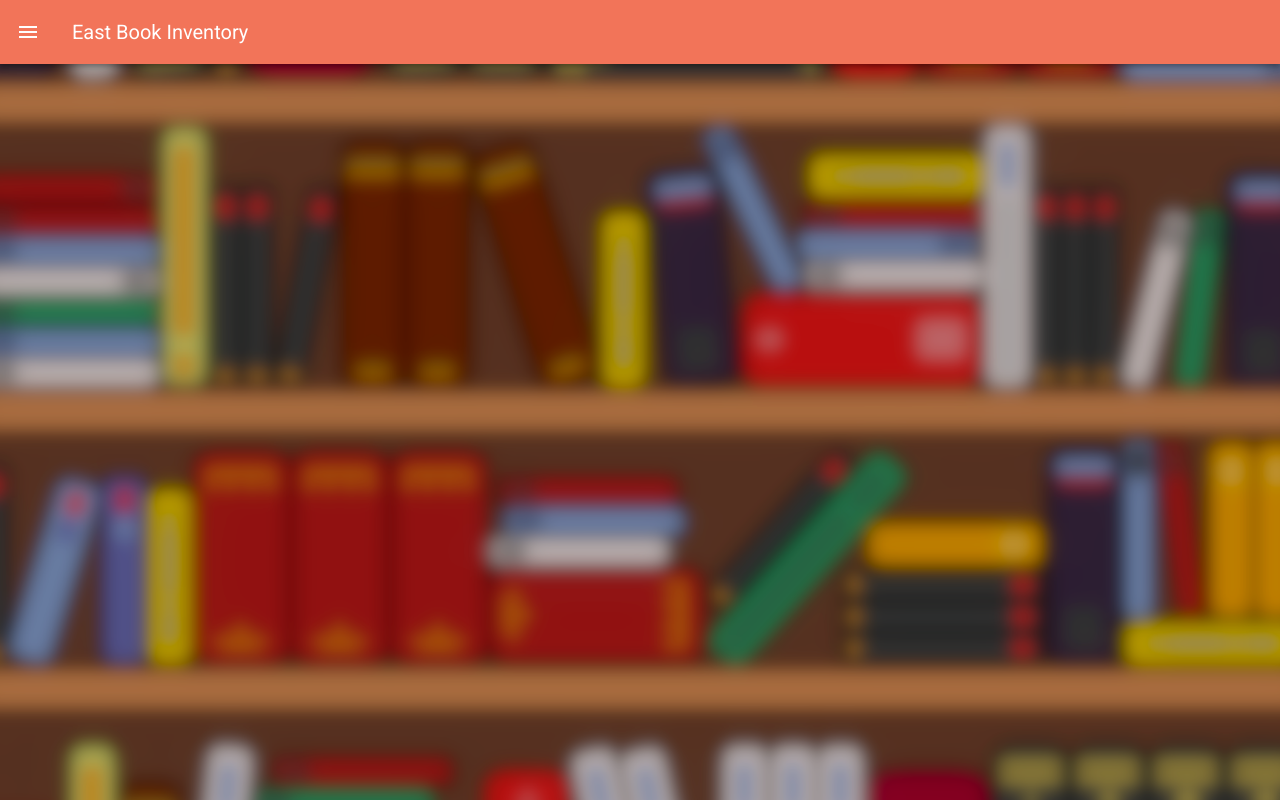
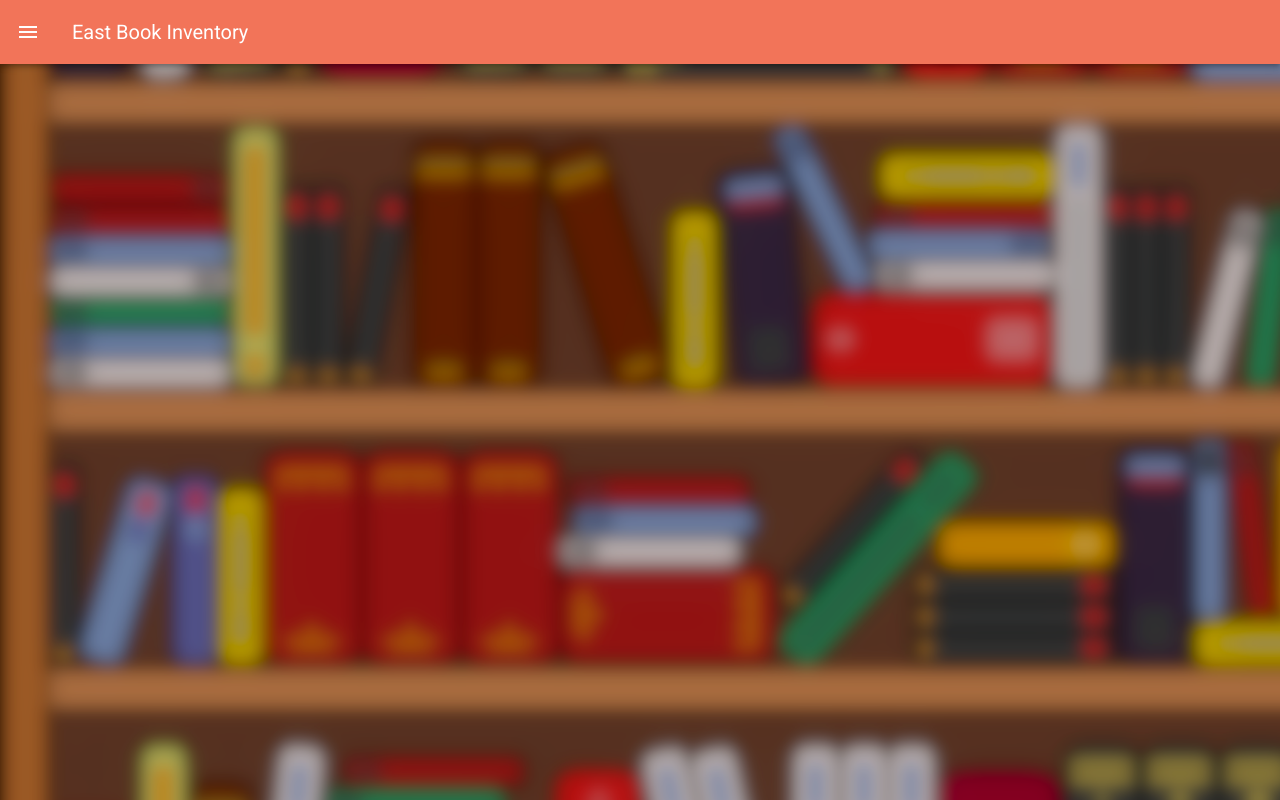
Before and after one commit to johanromero5879/ebi-frontend, a Vue app: page /home in a window 1280 px wide. Built offline with nearby package versions, Linux system fonts and the light colour scheme.

Commit message:
Ajuste rutas hijas home

```diff
--- a/src/views/Home.vue
+++ b/src/views/Home.vue
@@ -1,28 +1,13 @@
 <template>
-  <div>
-    <body>
-      <div class="contenedorHome">
-        <v-form class="formHome">
-          <div align="center">
-           <div>
-             <v-app-bar
-      color=#f27459
-      dark
-    >
+  <div class="contenedorHome">
+    <v-app-bar color="#f27459" dark>
       <v-app-bar-nav-icon @click="drawer = true"></v-app-bar-nav-icon>
 
       <v-toolbar-title>East Book Inventory</v-toolbar-title>
     </v-app-bar>
 
-    <v-navigation-drawer
-      v-model="drawer"
-      absolute
-      temporary
-    >
-      <v-list
-        nav
-        dense
-      >
+    <v-navigation-drawer v-model="drawer" absolute temporary>
+      <v-list nav dense>
         <v-list-item-group
           v-model="group"
           active-class="deep-purple--text text--accent-4"
@@ -44,17 +29,17 @@
       </v-list>
     </v-navigation-drawer>
 
-            </div>
-            <br>
-          </div>
-
-        </v-form>
-      </div>
-    </body>
+    <!-- Sizes your content based upon application components -->
+    <v-main>
+      <!-- Provides the application the proper gutter -->
+      <v-container fluid>
+        <!-- If using vue-router -->
+        <router-view></router-view>
+      </v-container>
+    </v-main>
   </div>
 </template>
 <style>
-
 .formHome {
   border: white;
   opacity: 1 !important;
@@ -68,25 +53,20 @@
   box-sizing: border-box;
   background: url("~@/assets/img/loginbg.png");
   background-size: cover;
-  background-position: top;
-  display: flex;
-  justify-content: top;
-  align-items: top;
 }
 
 @media screen and (max-width: 500px) {
-  .form{
+  .form {
     padding: 16px;
   }
 }
-
 </style>
 
 <script>
 export default {
   data: () => ({
-      drawer: false,
-      group: null,
-    }),
+    drawer: false,
+    group: null,
+  }),
 };
 </script>
```
Also changed, not shown: src/router/index.js (+7 -1 lines).
